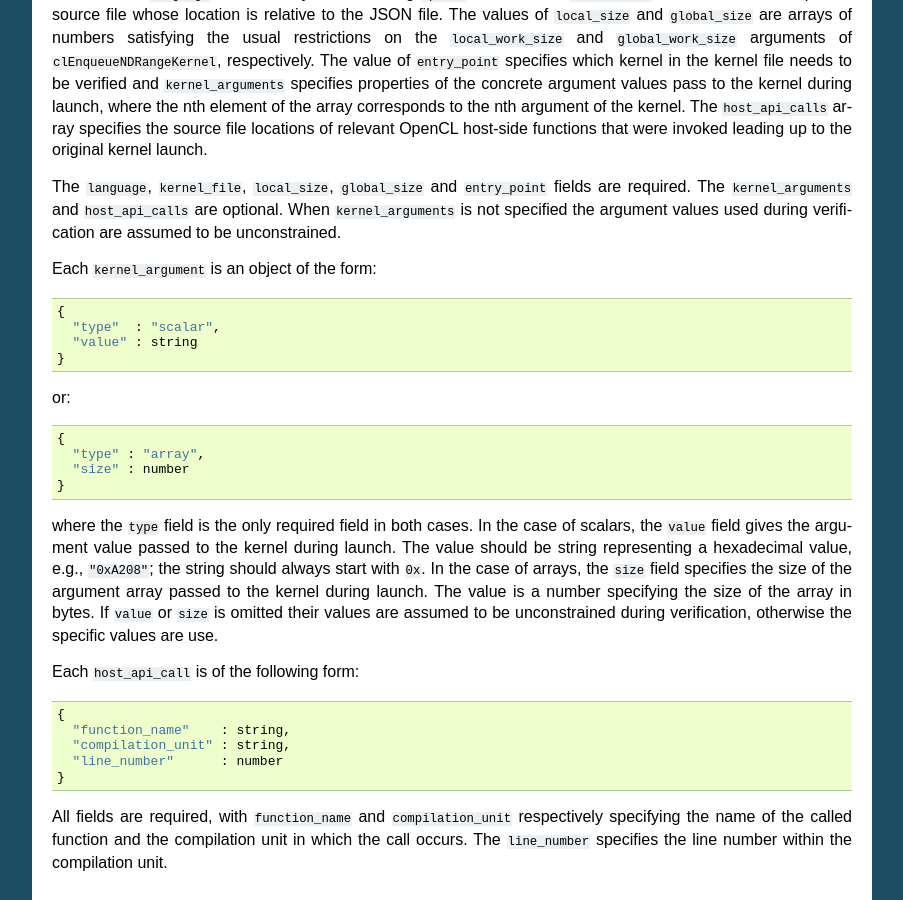
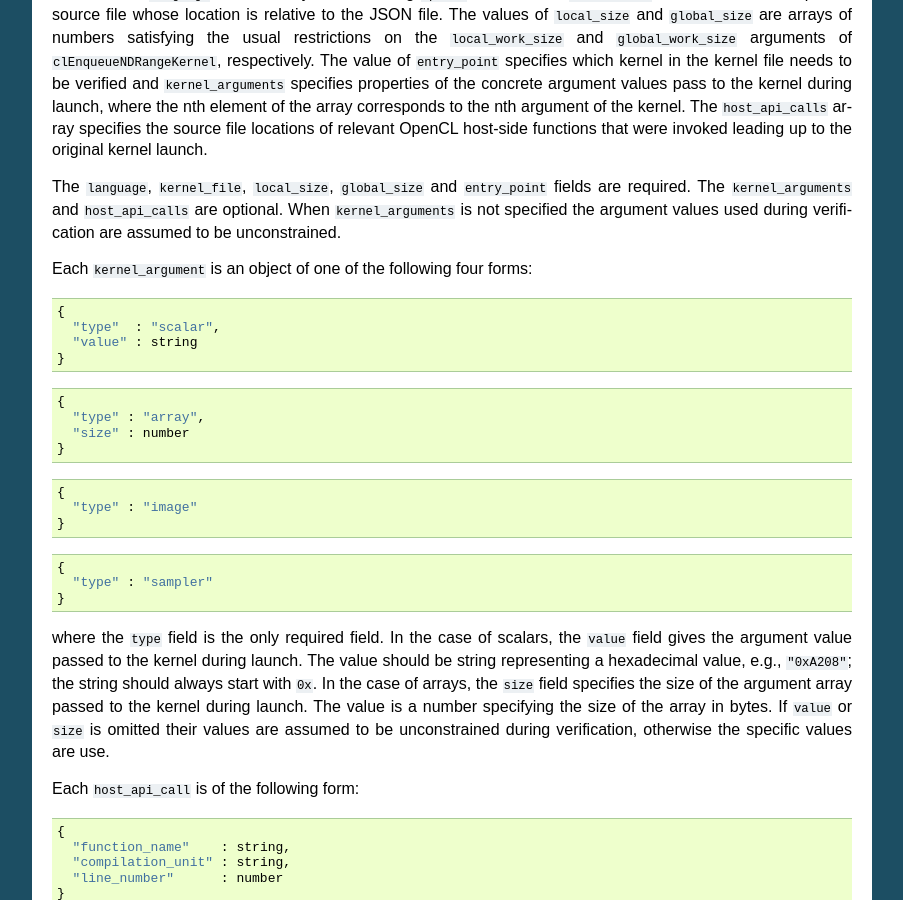
Before and after one commit to mc-imperial/gpuverify, a Sphinx documentation site: the page built from Documentation/json_format.rst, in a window 1280 px wide and 900 px high, scrolled down 397 px. Shown: the whole window, without its empty margins (198-1101 px from the left). Built offline with Sphinx 7.4.7, drawn with Linux system fonts in a browser that asks for light colours; formulas are drawn with MathJax 3.

Commit message:
Add sampler and image to JSON format

```diff
--- a/Documentation/json_format.rst
+++ b/Documentation/json_format.rst
@@ -35,28 +35,40 @@ The ``language``, ``kernel_file``, ``local_size``, ``global_size`` and
 ``host_api_calls`` are optional. When ``kernel_arguments`` is not specified
 the argument values used during verification are assumed to be unconstrained.
 
-Each ``kernel_argument`` is an object of the form::
+Each ``kernel_argument`` is an object of one of the following four forms::
 
   {
     "type"  : "scalar",
     "value" : string
   }
 
-or::
+::
 
   {
     "type" : "array",
     "size" : number
   }
 
-where the ``type`` field is the only required field in both cases. In the case
-of scalars, the ``value`` field gives the argument value passed to the kernel
-during launch. The value should be string representing a hexadecimal value,
-e.g., ``"0xA208"``; the string should always start with ``0x``. In the case
-of arrays, the ``size`` field specifies the size of the argument array passed
-to the kernel during launch. The value is a number specifying the size of the
-array in bytes. If ``value`` or ``size`` is omitted their values are assumed to
-be unconstrained during verification, otherwise the specific values are use.
+::
+
+  {
+    "type" : "image"
+  }
+
+::
+
+  {
+    "type" : "sampler"
+  }
+
+where the ``type`` field is the only required field. In the case of scalars,
+the ``value`` field gives the argument value passed to the kernel during
+launch. The value should be string representing a hexadecimal value, e.g.,
+``"0xA208"``; the string should always start with ``0x``. In the case of
+arrays, the ``size`` field specifies the size of the argument array passed to
+the kernel during launch. The value is a number specifying the size of the
+array in bytes. If ``value`` or ``size`` is omitted their values are assumed
+to be unconstrained during verification, otherwise the specific values are use.
 
 Each ``host_api_call`` is of the following form::
 
```
Also changed, not shown: 6 other files.
